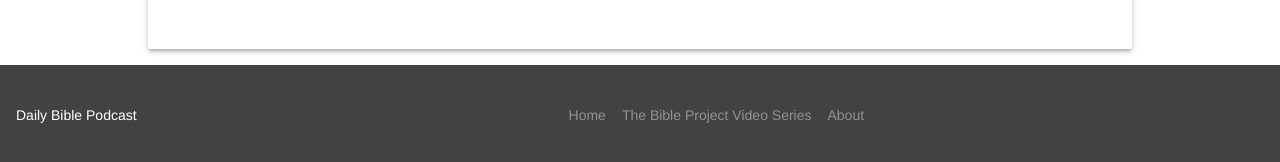
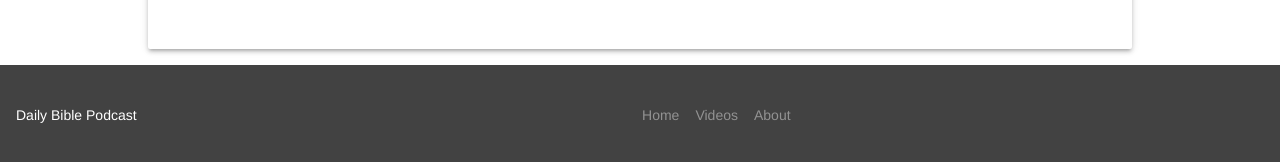
Before and after one commit to redeemerth/daily-bible-reading-plan, a Jekyll site: the page built from index.html, in a window 1280 px wide. Shown: the part 827-989 px from the top of the page. Built offline with Jekyll 4.4.1, drawn with Linux system fonts in a browser that asks for light colours.

Commit message:
Fix footer. Rename bible project menu links to videos to conserver space.

```diff
--- a/_includes/footer.html
+++ b/_includes/footer.html
@@ -6,7 +6,7 @@
         <a class="mdl-navigation__link" href="{{ site.baseurl }}">Home</a>
       </li>
       <li>
-          <a class="mdl-navigation__link" href="{{ site.baseurl }}bibleproject">The Bible Project Video Series</a>
+        <a class="mdl-navigation__link" href="{{ site.baseurl }}bibleproject">Videos</a>
       </li>
       <li>
         <a class="mdl-navigation__link" href="{{ site.baseurl }}about">About</a>
--- a/_includes/head.html
+++ b/_includes/head.html
@@ -32,10 +32,11 @@
   <link rel="stylesheet" href="https://cdnjs.cloudflare.com/ajax/libs/material-design-lite/1.3.0/material.indigo-pink.min.css">
   <link rel="stylesheet" href="https://fonts.googleapis.com/icon?family=Material+Icons">
 
+  <!-- Material Design Lite js Library -->
+  <script type="text/javascript" src="https://cdnjs.cloudflare.com/ajax/libs/material-design-lite/1.3.0/material.min.js"></script>
+
   <!-- jQuery -->
   <script type="text/javascript" src="https://ajax.googleapis.com/ajax/libs/jquery/3.3.1/jquery.min.js"></script>
-  <!-- Material Design Lite js Library -->
-  <script type="text/javascript" src="https://cdnjs.cloudflare.com/ajax/libs/material-design-lite/1.3.0/material.min.js"></script>
 
   <!-- Custom theme css -->
   <link rel="stylesheet" href="{{ "/css/main.css" | prepend: site.baseurl }}">
--- a/_includes/header.html
+++ b/_includes/header.html
@@ -8,7 +8,7 @@
     <span class="mdl-layout-title">Menu</span>
     <nav class="mdl-navigation">
       <a class="mdl-navigation__link" href="{{ site.baseurl }}">Home</a>
-      <a class="mdl-navigation__link" href="{{ site.baseurl }}bibleproject">Video Series</a>
+      <a class="mdl-navigation__link" href="{{ site.baseurl }}bibleproject">Videos</a>
       <a class="mdl-navigation__link" href="{{ site.baseurl }}about">About</a>
     </nav>
   </div>
--- a/_layouts/default.html
+++ b/_layouts/default.html
@@ -7,12 +7,16 @@
 
     <!-- Start Layout -->
     <div class="mdl-layout mdl-js-layout mdl-layout--fixed-header">
+
       {% include header.html %}
+
       <main class = "mdl-layout__content mdl-color-text--primary">
       {{ content }}
 
+      </main>
+
       {% include footer.html %}
-      </main>
+
     </div>
     <!-- /End Layout -->
 
```
Lines whose indentation alone changed are shown as unchanged.
